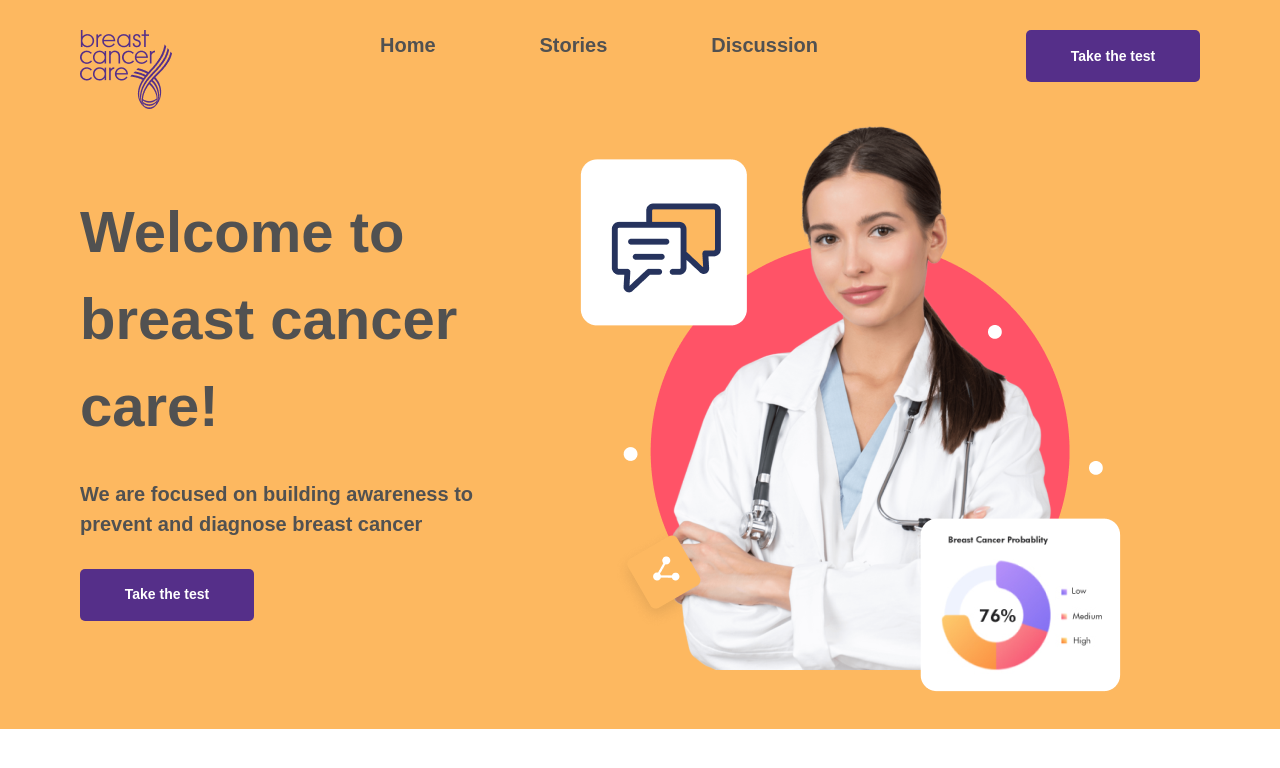
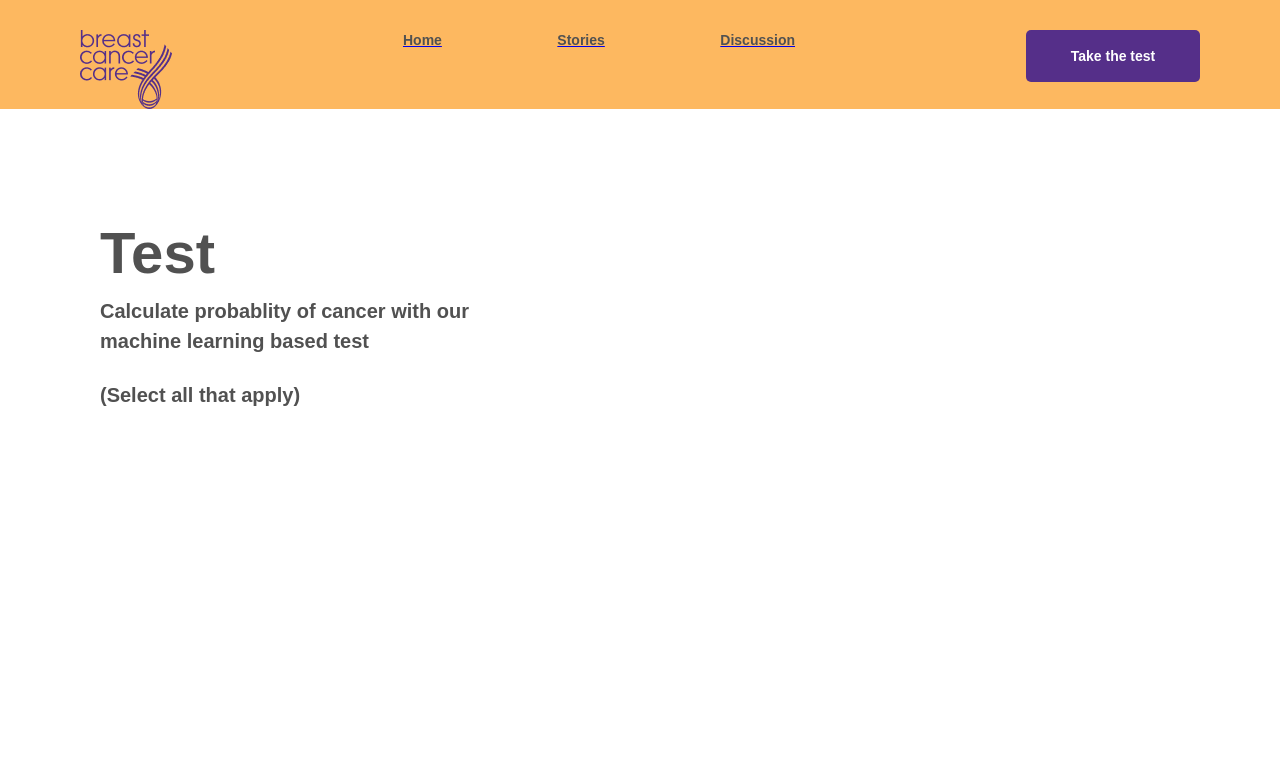
Before and after one commit to impedaka/project, a React (Create React App) app: page /test in a window 1280 px wide. Shown: the top 768 px of the page. Built offline with nearby package versions, Linux system fonts and the light colour scheme.

Commit message:
strcuture

```diff
--- a/package.json
+++ b/package.json
@@ -8,6 +8,7 @@
     "@testing-library/user-event": "^13.5.0",
     "react": "^17.0.2",
     "react-dom": "^17.0.2",
+    "react-router-dom": "^6.2.1",
     "react-scripts": "5.0.0",
     "styled-components": "^5.3.3",
     "web-vitals": "^2.1.4"
--- a/src/App.js
+++ b/src/App.js
@@ -1,28 +1,22 @@
-import { ThemeProvider } from "styled-components";
-import theme from "./theme";
 import { GlobalStyle } from "./globalStyles";
-import { Button, Col, Container, Header, Row, Text } from "./home.js";
-import hero from "./assets/home1.png";
 import Navbar from "./components/Navbar";
+import Homepage from "./pages/Home";
+
+import { BrowserRouter, Routes, Route } from "react-router-dom";
+import TestPage from "./pages/Test";
 function App() {
   return (
-    <ThemeProvider theme={theme}>
+    <>
       <GlobalStyle />
-      <Container>
+      <BrowserRouter>
         <Navbar />
-        <Row>
-          <Col>
-            <Header>Welcome to breast cancer care!</Header>
-            <Text>
-              We are focused on building awareness to prevent and diagnose
-              breast cancer
-            </Text>
-            <Button>Take the test </Button>
-          </Col>
-          <img src={hero} />
-        </Row>
-      </Container>
-    </ThemeProvider>
+        <Routes>
+          <Route path="/" element={<Homepage />} />
+
+          <Route path="/test" element={<TestPage />} />
+        </Routes>
+      </BrowserRouter>
+    </>
   );
 }
 
--- a/src/components/Navbar/Navbar.js
+++ b/src/components/Navbar/Navbar.js
@@ -1,4 +1,12 @@
 import styled from "styled-components";
-export const navLinks = styled.ul`
-  color: ${({ theme }) => theme.colors.header};
+
+export const Links = styled.div`
+  color: #515151;
+  font-size: 14px;
+  font-weight: 700;
 `;
+
+export const NavContainer = styled.div`
+  padding: 30px 30px 0 30px;
+  background-color: #fdb860;
+`;
--- a/src/components/Navbar/index.js
+++ b/src/components/Navbar/index.js
@@ -1,22 +1,30 @@
 import React from "react";
-import { Button, Row } from "../../home";
+import { Button } from "../../pages/Home/home";
 import Logo from "../../assets/logo.png";
-import { navLinks } from "./Navbar";
-import { Text } from "../../home";
-
+import { Links, NavContainer } from "./navbar.js";
+import { Link } from "react-router-dom";
+import { Row } from "../../pages/page";
 const Navbar = () => {
   return (
-    <div>
+    <NavContainer>
       <Row>
-        <img src={Logo} />
-        <dif />
-        <Text>Home</Text>
-        <Text>Stories</Text>
-        <Text>Discussion</Text>
+        <img src={Logo} alt="logo" />
         <div />
-        <Button>Take the test</Button>
+        <Link to="/">
+          <Links>Home</Links>
+        </Link>
+        <Link to="/stories">
+          <Links>Stories</Links>
+        </Link>
+        <Link to="/discussion">
+          <Links>Discussion</Links>
+        </Link>
+        <div />
+        <Link to="/test">
+          <Button>Take the test</Button>
+        </Link>{" "}
       </Row>
-    </div>
+    </NavContainer>
   );
 };
 
--- /dev/null
+++ b/src/pages/Home/home.js
@@ -0,0 +1,16 @@
+import styled from "styled-components";
+export const Container = styled.div`
+  padding: 30px;
+  background-color: #fdb860;
+`;
+export const Button = styled.button`
+  background-color: #552f89;
+  width: 174px;
+  border-radius: 5px;
+  padding: 15px 40px;
+  color: white;
+  font-weight: 700;
+  font-size: 14px;
+  border: none;
+  height: 52px;
+`;
--- /dev/null
+++ b/src/pages/Home/index.js
@@ -0,0 +1,24 @@
+import React from "react";
+
+import hero from "../../assets/home1.png";
+import { Button, Container } from "./home.js";
+import { Row, Col, Text, Header } from "../page";
+const Homepage = () => {
+  return (
+    <Container>
+      <Row>
+        <Col>
+          <Header>Welcome to breast cancer care!</Header>
+          <Text>
+            We are focused on building awareness to prevent and diagnose breast
+            cancer
+          </Text>
+          <Button>Take the test </Button>
+        </Col>
+        <img src={hero} alt="hero" />
+      </Row>
+    </Container>
+  );
+};
+
+export default Homepage;
--- /dev/null
+++ b/src/pages/Test/index.js
@@ -0,0 +1,17 @@
+import React from "react";
+import { Container, Header, Text } from "../page";
+
+const TestPage = () => {
+  return (
+    <Container>
+      <Header>Test</Header>
+      <Text style={{ width: "400px" }}>
+        Calculate probablity of cancer with our machine learning based test
+      </Text>
+      <br />
+      <Text>(Select all that apply)</Text>
+    </Container>
+  );
+};
+
+export default TestPage;
--- a/src/home.js
+++ b/src/pages/page.js
@@ -1,29 +1,17 @@
 import styled from "styled-components";
 export const Container = styled.div`
-  padding: 30px;
-  background-color: #fdb860;
-`;
-export const Button = styled.button`
-  background-color: ${({ theme }) => theme.colors.button};
-  width: 174px;
-  border-radius: 5px;
-  padding: 15px 40px;
-  color: white;
-  font-weight: 700;
-  font-size: 14px;
-  border: none;
-  height: 52px;
+  margin: 100px;
 `;
 
 export const Header = styled.h1`
   font-size: 58px;
   font-weight: bold;
-  color: ${({ theme }) => theme.colors.header};
+  color: #515151;
 `;
 export const Text = styled.p`
   font-weight: bold;
   font-size: 20px;
-  color: ${({ theme }) => theme.colors.header};
+  color: #515151;
 `;
 export const Row = styled.div`
   display: flex;
```
Also changed, not shown: 1 other file (tests, documents, lock files or other folders).
